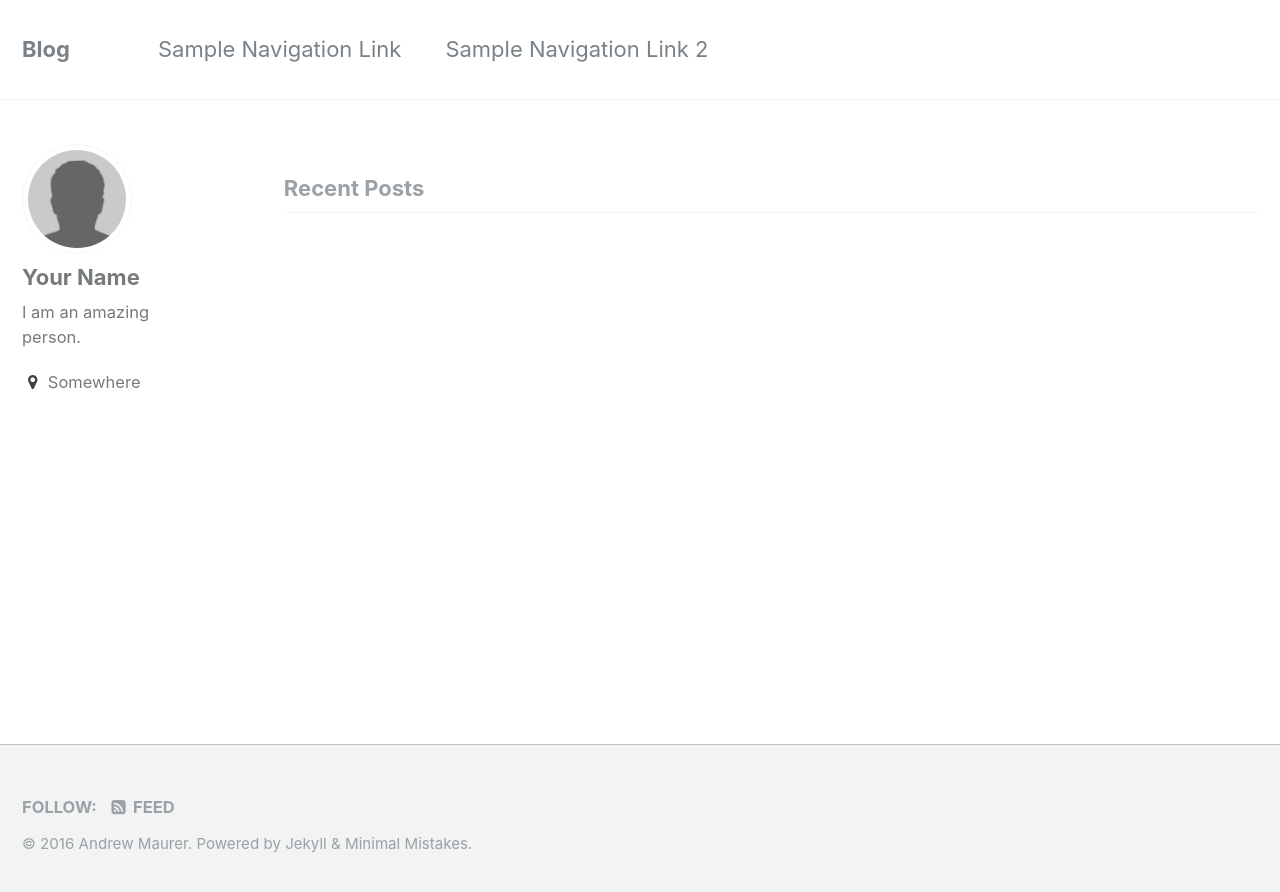
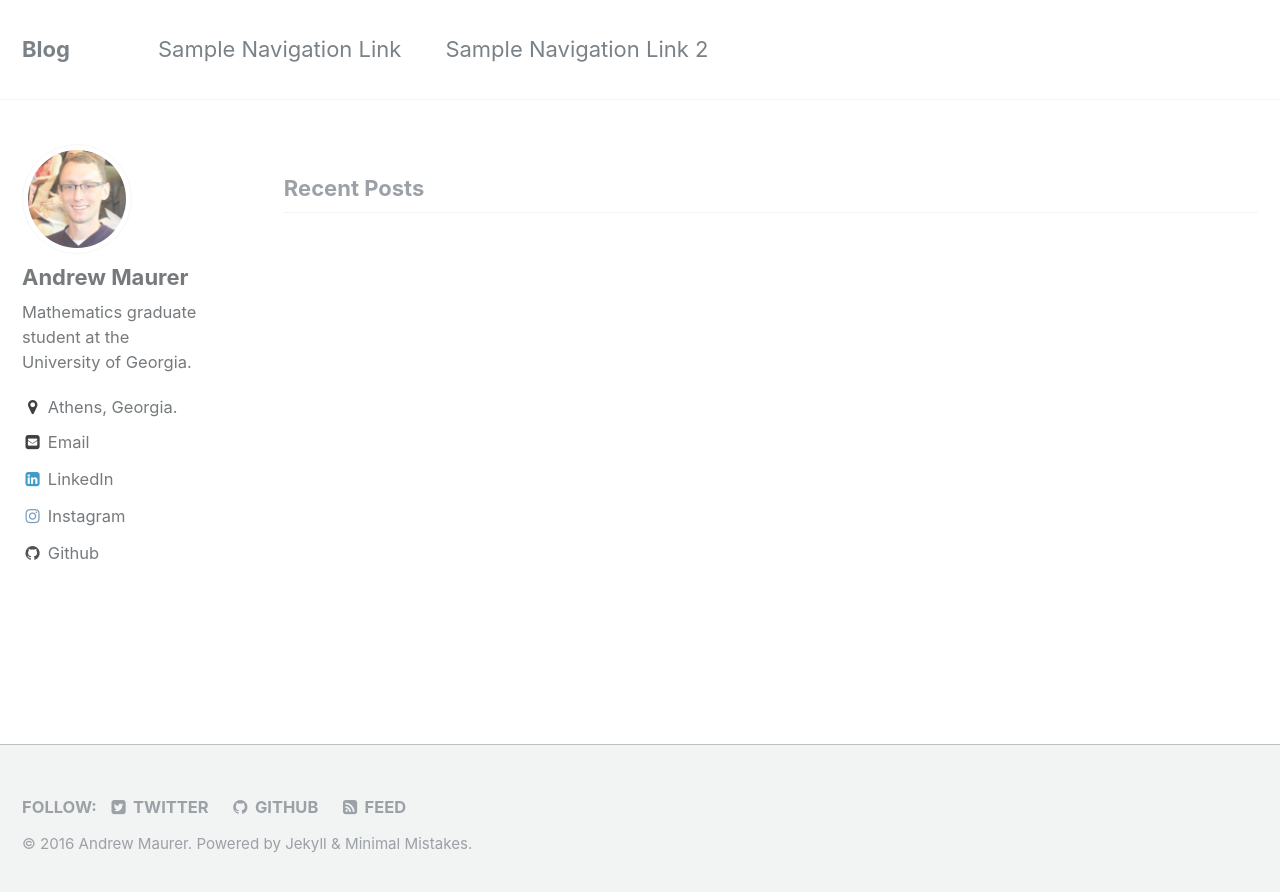
Before and after one commit to andrewmaurer/blog, a Jekyll site: the page built from index.html, in a window 1280 px wide. Shown: the top 892 px of the page. Built offline with Jekyll 4.4.1, drawn with Linux system fonts in a browser that asks for light colours; the list of posts is cut into pages by our own code.

Commit message:
first real commit

```diff
--- a/_config.yml
+++ b/_config.yml
@@ -55,7 +55,7 @@ yandex_site_verification :
 
 # Social Sharing
 twitter:
-  username               :
+  username               : "genericpoint"
 facebook:
   username               :
   app_id                 :
@@ -77,11 +77,11 @@ analytics:
 
 # Site Author
 author:
-  name             : "Your Name"
+  name             : "Andrew Maurer"
   avatar           : "bio-photo.jpg"
-  bio              : "I am an amazing person."
-  location         : "Somewhere"
-  email            :
+  bio              : "Mathematics graduate student at the University of Georgia."
+  location         : "Athens, Georgia."
+  email            : "andrew.b.maurer@gmail.com"
   uri              :
   bitbucket        :
   codepen          :
@@ -89,12 +89,12 @@ author:
   flickr           :
   facebook         :
   foursquare       :
-  github           :
+  github           : "andrewmaurer"
   google_plus      :
   keybase          :
-  instagram        :
+  instagram        : "genericpoint"
   lastfm           :
-  linkedin         :
+  linkedin         : "andrewbmaurer"
   pinterest        :
   soundcloud       :
   stackoverflow    : # "123456/username" (the last part of your profile url, e.g. http://stackoverflow.com/users/123456/username)
```
Also changed, not shown: images/bio-photo.jpg.
